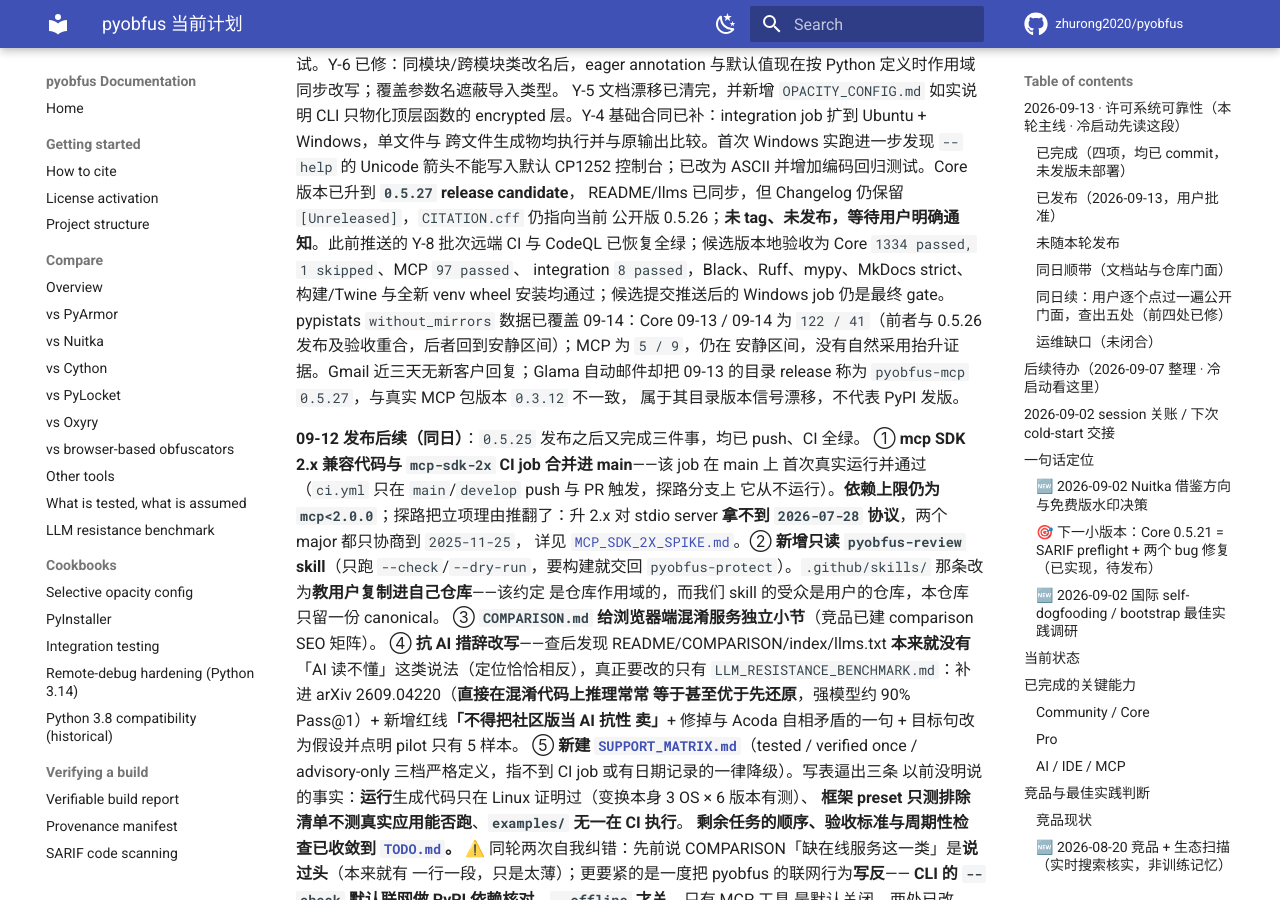
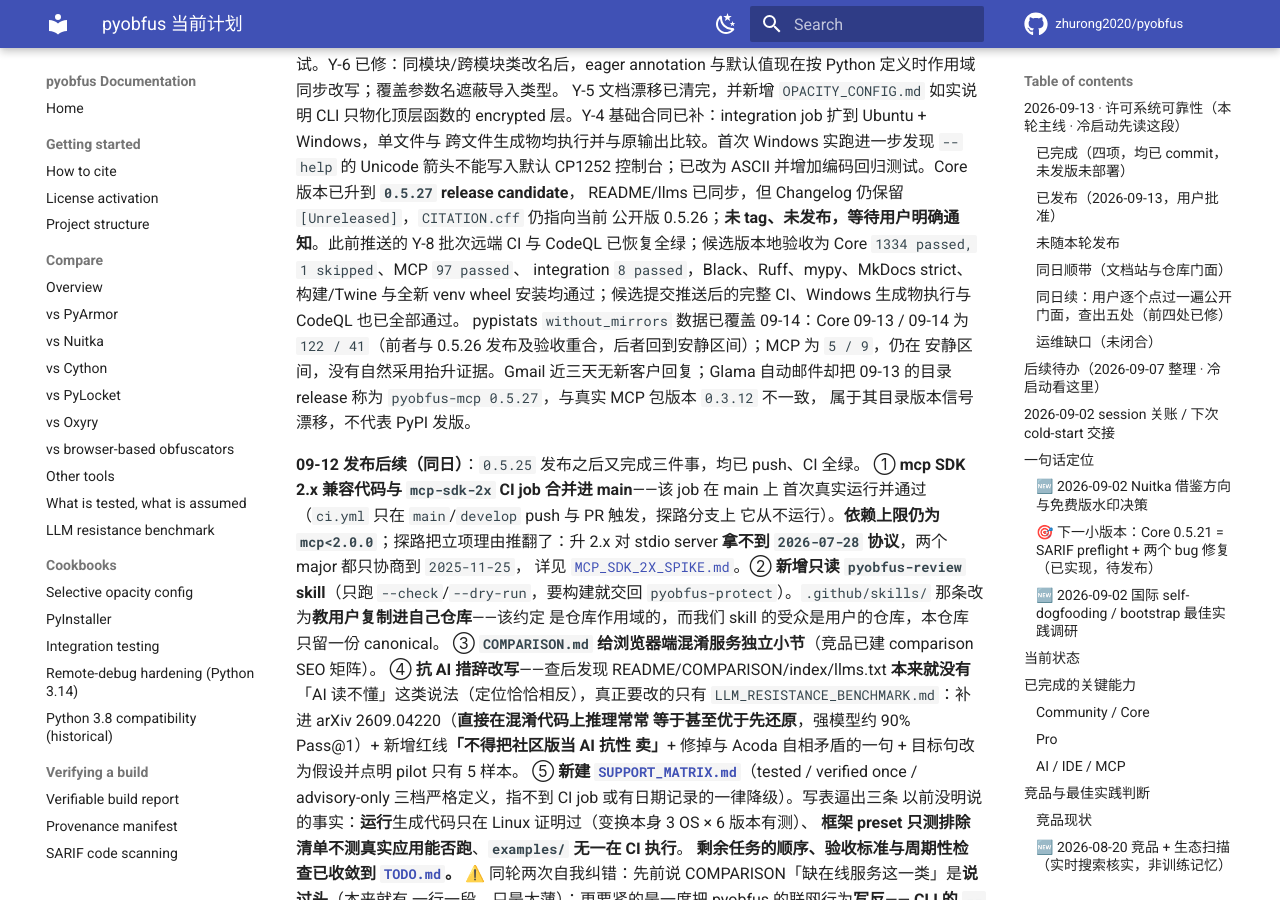
Before and after one commit to zhurong2020/pyobfus, an MkDocs documentation site: the page built from docs/CURRENT_PLAN_ZH.md, in a window 1280 px wide and 900 px high, scrolled down 502 px. Built offline with MkDocs 1.6.1 and Material for MkDocs 9.7.7, drawn with Linux system fonts in a browser that asks for light colours; comment, search, counter and statistics services are not loaded.

Commit message:
docs(status): record 0.5.27 candidate gates

```diff
--- a/docs/CURRENT_PLAN_ZH.md
+++ b/docs/CURRENT_PLAN_ZH.md
@@ -28,7 +28,7 @@
 公开版 0.5.26；**未 tag、未发布，等待用户明确通知**。此前推送的 Y-8 批次远端 CI 与
 CodeQL 已恢复全绿；候选版本地验收为 Core `1334 passed, 1 skipped`、MCP `97 passed`、
 integration `8 passed`，Black、Ruff、mypy、MkDocs strict、构建/Twine 与全新 venv wheel
-安装均通过；候选提交推送后的 Windows job 仍是最终 gate。
+安装均通过；候选提交推送后的完整 CI、Windows 生成物执行与 CodeQL 也已全部通过。
 pypistats `without_mirrors` 数据已覆盖 09-14：Core 09-13 / 09-14 为
 `122 / 41`（前者与 0.5.26 发布及验收重合，后者回到安静区间）；MCP 为 `5 / 9`，仍在
 安静区间，没有自然采用抬升证据。Gmail 近三天无新客户回复；Glama 自动邮件却把
```
